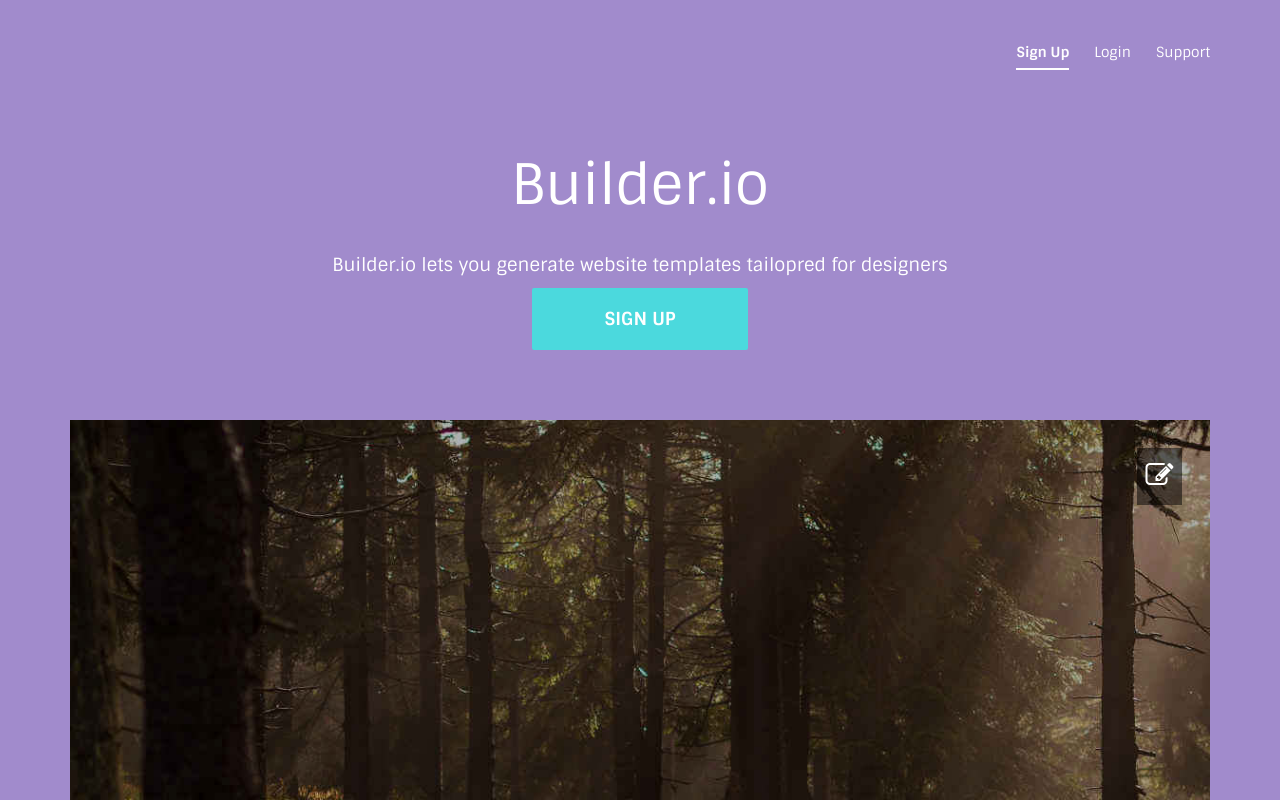
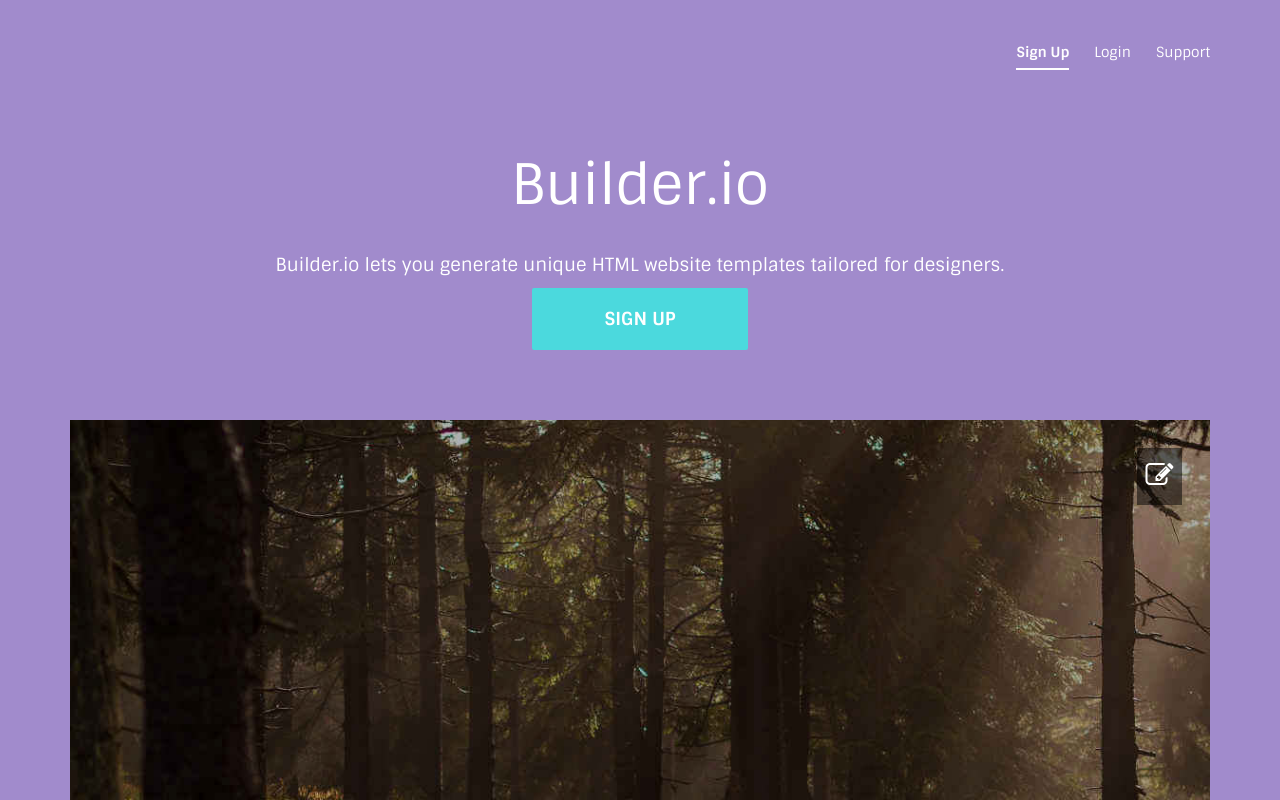
Before and after one commit to Jigmet/builder.io, a plain HTML site: page index.html in a window 1280 px wide. Shown: the top 800 px of the page. Drawn offline with nearby package versions, Linux system fonts and the light colour scheme.

```diff
--- a/index.html
+++ b/index.html
@@ -18,7 +18,7 @@
     <a href="#">Support</a>
 </nav>
 <h1>Builder.io</h1>
-<p class="tagline">Builder.io lets you generate website templates tailopred for designers</p>
+<p class="tagline">Builder.io lets you generate unique HTML website templates tailored for designers.</p>
 <a href="#" class=" action btn btn-lg btn-solid">Sign up</a>
 <div class="image-container">
 <img src="images/forest.jpg" alt="forest" class="img-responsive">
```
